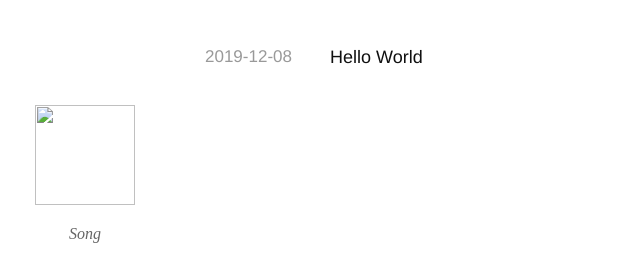
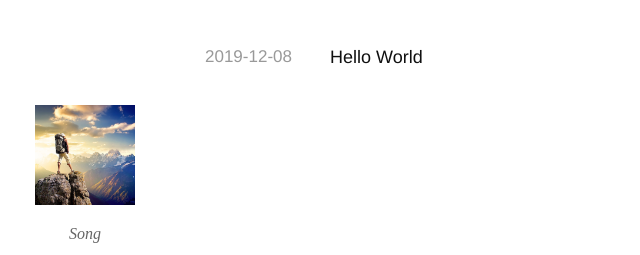
Before and after one commit to lyjc/lyjc.github.io, a plain HTML site: page index.html in a window 1280 px wide. Shown: the top 255 px of the page, without its empty margins (163-803 px from the left). Drawn offline with nearby package versions, Linux system fonts and the light colour scheme; some packages are replaced by stand-ins of ours; a script that the page names is missing; a small style sheet from the web is missing.

Commit message:
Site updated: 2019-12-09 00:03:04

```diff
--- a/index.html
+++ b/index.html
@@ -46,7 +46,7 @@
 <div class="nav" id="nav">
     <div class="avatar-name">
         <div class="avatar ">
-            <img src="/" />
+            <img src="/images/favicon.jpg" />
         </div>
         <div class="name">
             <i>Song</i>
```
Also changed, not shown: 2019/12/08/hello-world/index.html (+1 -1 lines), archives/2019/12/index.html (+1 -1 lines), archives/2019/index.html (+1 -1 lines), archives/index.html (+1 -1 lines), tags/index.html (+1 -1 lines).
